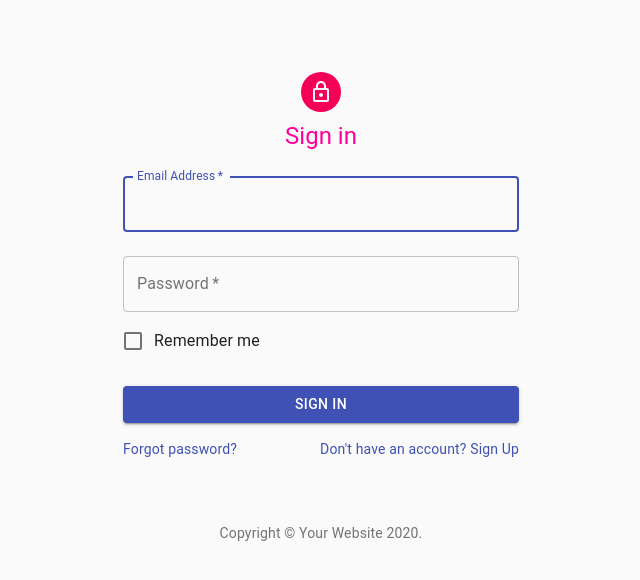
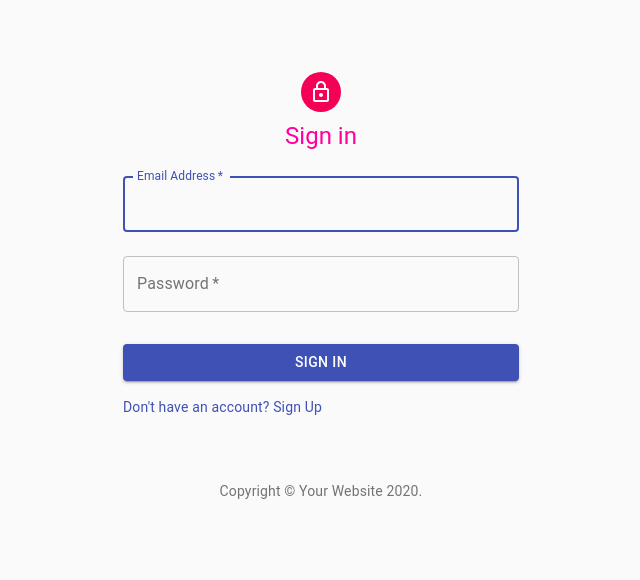
Before and after one commit to haily835/foodcourt, a React (Create React App) app: page /foodcourt in a window 1280 px wide. Shown: the top 580 px of the page, without its empty margins (319-959 px from the left). Built offline with nearby package versions, Linux system fonts and the light colour scheme; the HTML template or start-up script is replaced by a standard one.

Commit message:
modify sign in and sign up form

```diff
--- a/src/components/RegisterForm.component.js
+++ b/src/components/RegisterForm.component.js
@@ -166,12 +166,12 @@ export default function RegisterForm() {
                 onChange={(e)=> setPassword(e.target.value)}
               />
             </Grid>
-            <Grid item xs={12}>
+            {/* <Grid item xs={12}>
               <FormControlLabel
                 control={<Checkbox value="allowExtraEmails" color="primary" />}
                 label="I want to receive marketing promotions and updates via email."
               />
-            </Grid>
+            </Grid> */}
           </Grid>
           <Button
             type="submit"
@@ -183,8 +183,8 @@ export default function RegisterForm() {
             Sign Up
           </Button>
           <Grid container justify="flex-end">
-            <Grid item>
-              <Link href="#" variant="body2" onClick={()=>window.location = '/login'}>
+            <Grid item onClick={()=>window.location = '/foodcourt'}>
+              <Link variant="body2">
                 Already have an account? Sign in
               </Link>
             </Grid>
--- a/src/components/SignInForm.component.js
+++ b/src/components/SignInForm.component.js
@@ -117,10 +117,10 @@ export default function SignInForm() {
             autoComplete="current-password"
             onChange={(e) => {setEnteredPass(e.target.value)}}
           />
-          <FormControlLabel
+          {/* <FormControlLabel
             control={<Checkbox value="remember" color="primary" />}
             label="Remember me"
-          />
+          /> */}
           <Button
             type="submit"
             fullWidth
@@ -131,11 +131,11 @@ export default function SignInForm() {
             Sign In
           </Button>
           <Grid container>
-            <Grid item xs>
+            {/* <Grid item xs>
               <Link href="#" variant="body2">
                 Forgot password?
               </Link>
-            </Grid>
+            </Grid> */}
             <Grid item>
               <Link
                 href="#"
```
Also changed, not shown: 1 other file (tests, documents, lock files or other folders).
